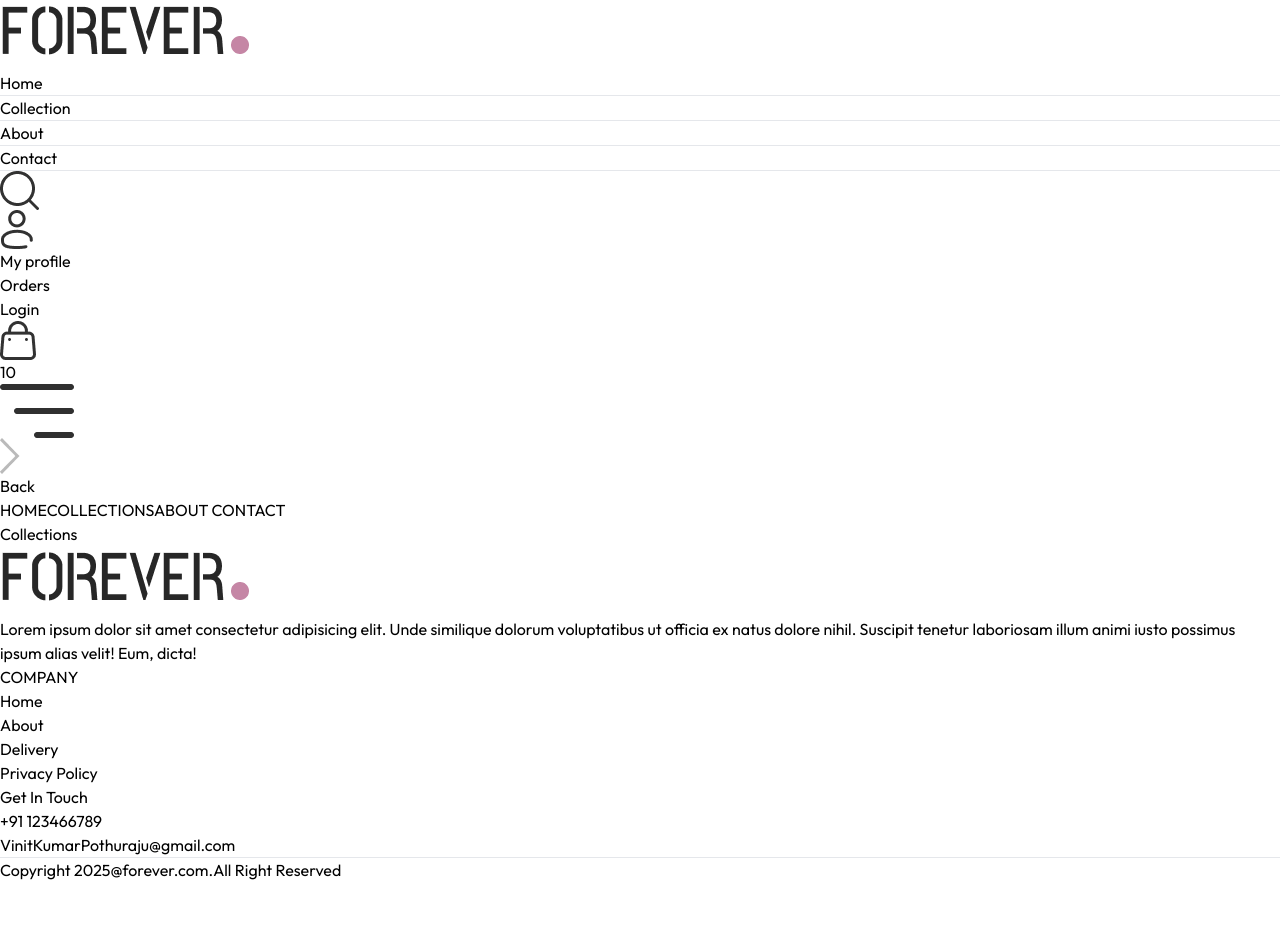
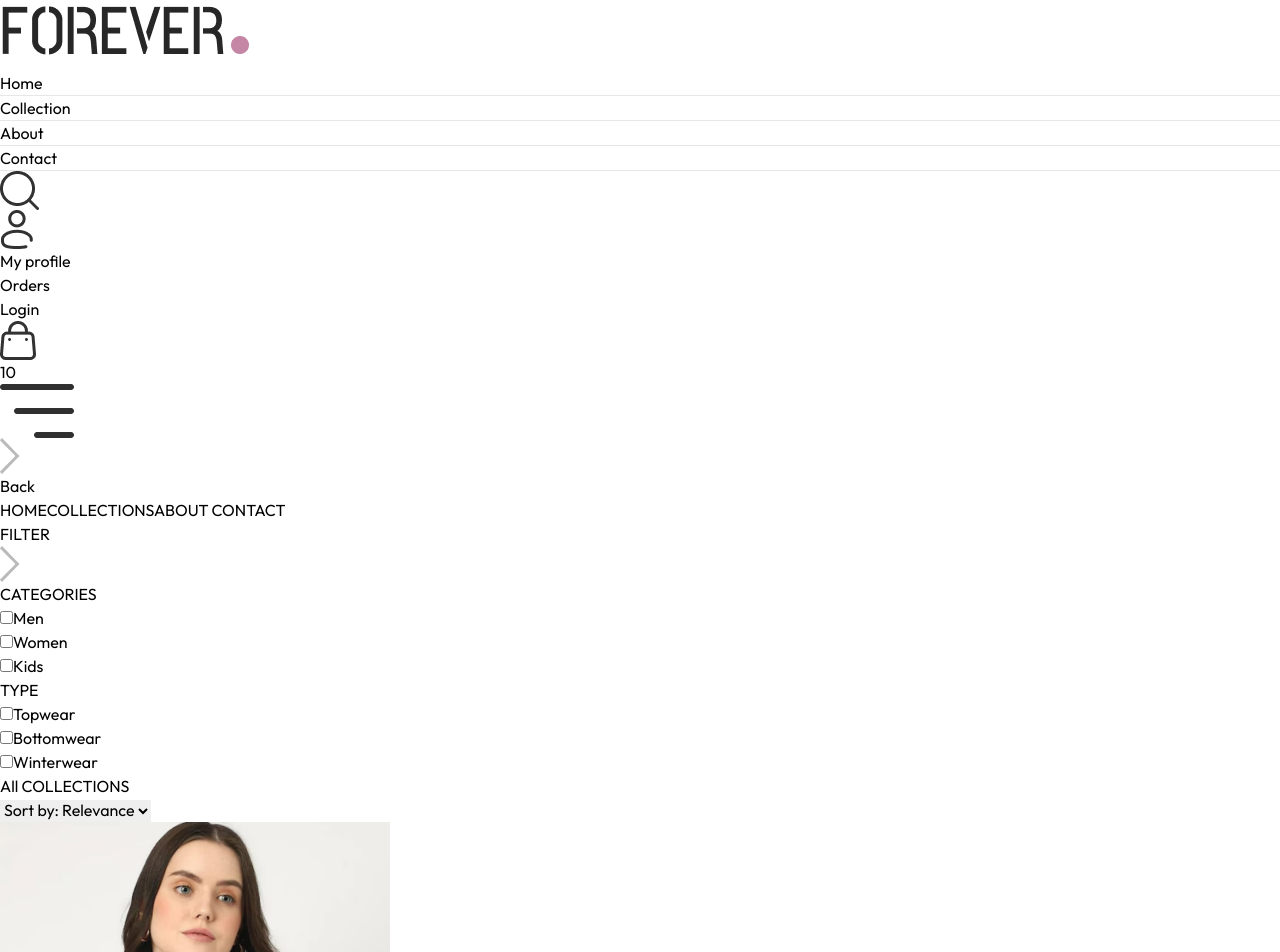
Before and after one commit to Vinit-Pothuraju/Ecom-Web, a React (Vite) app in the folder Frontend/: page /Collections in a window 1280 px wide. Shown: the top 952 px of the page. Before the commit the page ends 882 px from the top, so only its background shows below. Built offline with nearby package versions, Linux system fonts and the light colour scheme.

Commit message:
Add collections Page

```diff
--- a/Frontend/src/pages/Collections.jsx
+++ b/Frontend/src/pages/Collections.jsx
@@ -1,8 +1,90 @@
-import React from 'react'
+import React, { use, useContext } from 'react'
+import { useState } from 'react'
+import { ShopContext } from '../context/shopContext'
+import assets from '../assets/assets'
+import Title from '../components/Title'
+import ProductItem from '../components/ProductItem'
+import { useEffect } from 'react'
+const Collections = () => {
 
-const Collections = () => {
+  const {products}=useContext(ShopContext)
+  const [ShowFilter,setShowFilter]=useState(false);
+  const [FilterProducts,setFilterProducts]=useState([]);
+
+  const [Category,setCategory]=useState([]);
+  const[subCategory,setSubCategory]=useState([]);
+
+  const toggleCategory=(e)=>{
+    if(Category.includes(e.target.value)){
+      setCategory(prev=>prev.filter((item)=>item!==e.target.value))}
+      else{
+        setCategory(prev=>[...prev,e.target.value])
+      }
+  }
+
+
+  useEffect(()=>{
+    setFilterProducts(products)
+  },[])
+
   return (
-    <div>Collections</div>
+    <div className='flex flex-col sm:flex-row gap-1 sm:gap-10 pt-10 border-t'>
+     {/*Filter Options*/}
+     <div className='min-w-60'>
+      <p className='my-2 text-xl flex items-center cursor-pointer gap-2'>FILTER
+        <img src={assets.dropdown_icon } className={`h-3 sm:hidden ${ShowFilter? 'rotate-90':""}`}  onClick={()=>setShowFilter(!ShowFilter)}  alt="" />
+      </p>
+      {/*Filter by Category*/}
+      <div className={`border border-gray-300 pl-5 py-3 mt-6 ${ShowFilter?"":'hidden'} sm:block`}>
+        <p className='mb-3 text-sm font-medium' >CATEGORIES</p>
+        <div className='flex flex-col gap-2 text-sm font-light text-gray-700'>
+          <p className='flex gap-2'>
+            <input type="checkbox" className='w-3' value={'Men'} />Men
+          </p>
+          <p className='flex gap-2'>
+            <input type="checkbox" className='w-3' value={'Women'} />Women
+          </p>
+          <p className='flex gap-2'>
+            <input type="checkbox" className='w-3' value={'Kids'} />Kids
+          </p>
+        </div>
+      </div>
+           {/*sub categories*/}
+     <div className={`border border-gray-300 pl-5 py-3 my-5 ${ShowFilter?"":'hidden'} sm:block`}>
+        <p className='mb=3 text-sm font-medium'>TYPE</p>
+        <div className='flex flex-col gap-2 text-sm font-light text-gray-700'>
+          <p className='flex gap-2'>
+            <input type="checkbox" className='w-3' value={'Topwear'} />Topwear
+          </p>
+          <p className='flex gap-2'>
+            <input type="checkbox" className='w-3' value={'Bottomwear'} />Bottomwear
+          </p>
+          <p className='flex gap-2'>
+            <input type="checkbox" className='w-3' value={'Winterwear'} />Winterwear
+          </p>
+        </div>
+      </div>
+     </div>
+    {/*rightside*/}
+    <div className='flex-1'>
+      <div className='flex justify-between text-base sm:text-2xl mb-4'>
+        <Title text1={'All'} text2={'COLLECTIONS'}/>
+        {/*Sort by*/}
+        <select className='border border-gray-300 text-sm px-2'>
+          <option value="relavant">Sort by: Relevance</option>
+          <option value="low-high">Sort by: Low-High</option>
+          <option value="high-low">Sort by: High-Low</option>
+        </select>
+      </div>
+      {/* map Products*/}
+      <div className='grid grid-cols-2 md:grid-cols-3 lg:grid-cols-4  gap-4 gap-y-6'>
+      {FilterProducts.map((Item, index) => (
+        <ProductItem key={index} name={Item.name} id={Item._id} price={Item.price} image={Item.image}/>
+      ))}
+      </div>
+    </div>
+
+    </div>
   )
 }
 
```
